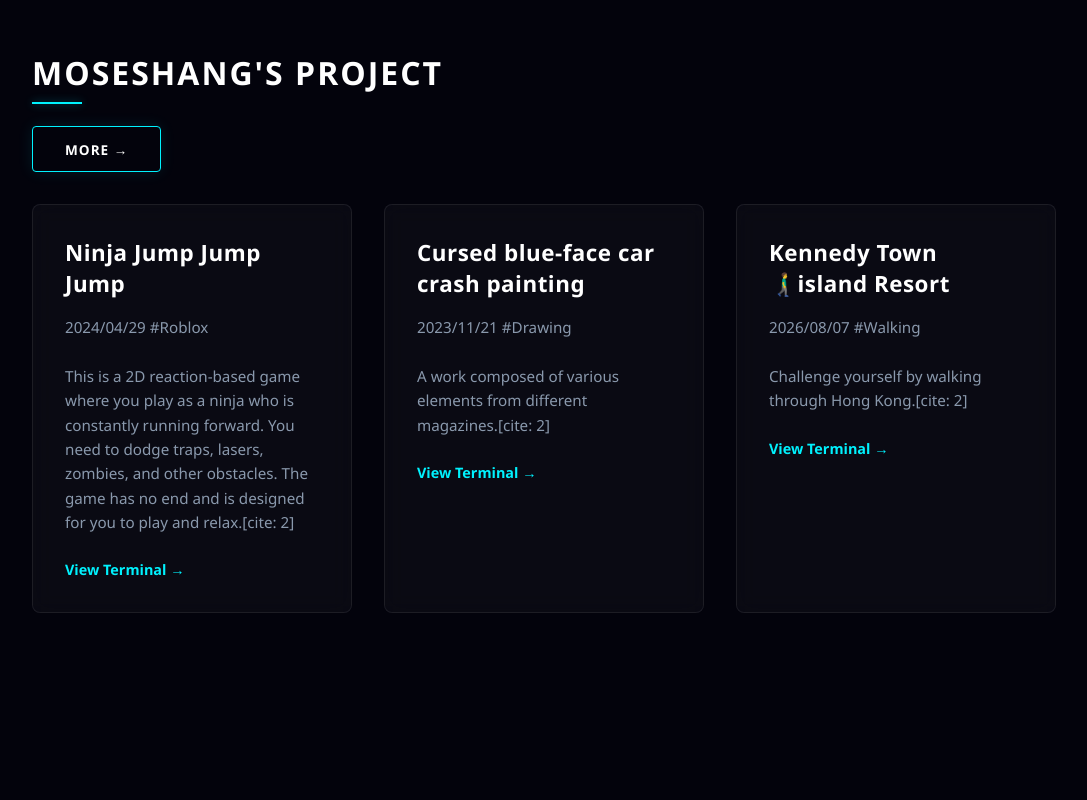
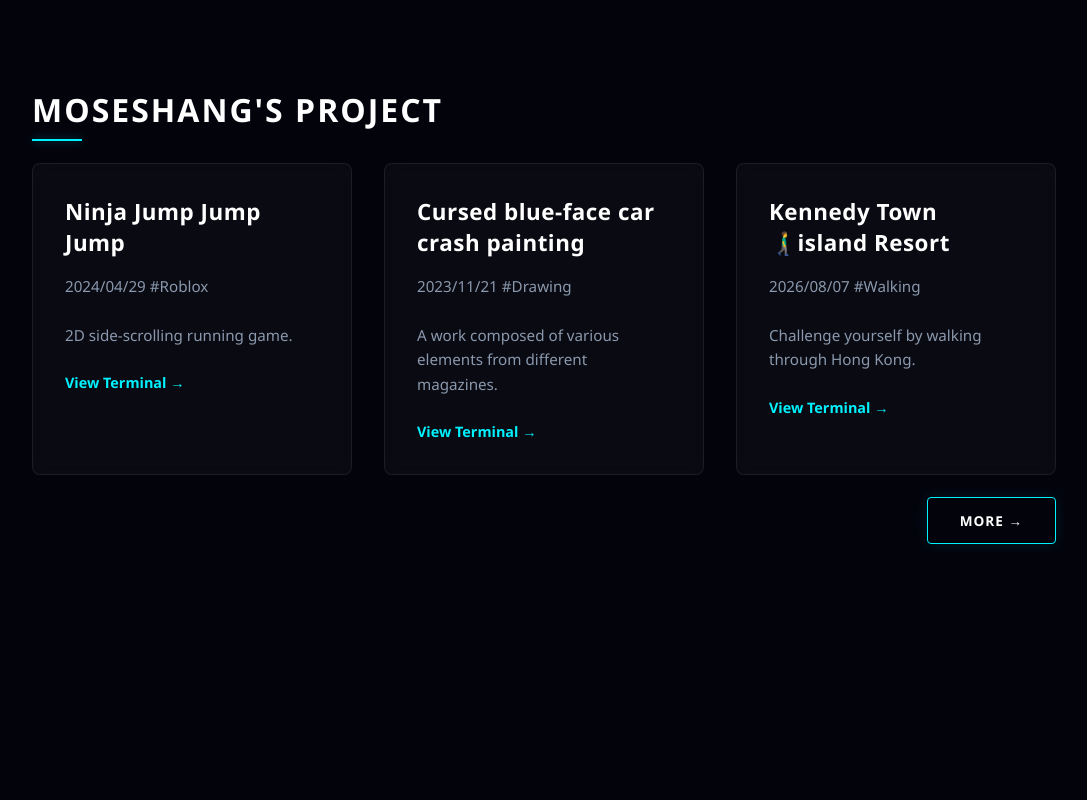
Before and after one commit to Moseshang123/sba, a website: page index.html in a window 1280 px wide. Shown: the part 900-1700 px from the top of the page, without its empty margins (96-1183 px from the left). Drawn offline with Linux system fonts and the light colour scheme.

Commit message:
make again the more

```diff
--- a/index.html
+++ b/index.html
@@ -138,6 +138,7 @@
       border-radius: 4px;
       transition: all 0.3s ease;
       box-shadow: 0 0 15px rgba(0, 242, 254, 0.1);
+     float:right;
     }
 
     .btn:hover {
@@ -145,6 +146,7 @@
       color: #000;
       box-shadow: 0 0 25px var(--accent-glow);
       transform: translateY(-2px);
+
     }
 
     /* --- Section Titles --- */
@@ -279,6 +281,7 @@
         font-size: 0.8rem;
       }
     }
+
   </style>
 </head>
 
@@ -288,6 +291,7 @@
   <header>
     <a href="#" class="logo">Moses<span>Hang</span></a>
     <nav>
+      <a href="index.html">Home</a>
       <a href="#projects">Projects</a>
       <a href="#about">About</a>
       <a href="#contact">Contact</a>
@@ -306,10 +310,7 @@
   <section id="projects">
     <h2 class="section-title">MosesHang's Project</h2>
 
-    <!-- More 按鈕導向 projects.html -->
-    <div style="margin-bottom: 2rem;">
-      <a href="projects.html" class="btn">More &rarr;</a>
-    </div>
+
 
     <div class="projects-grid">
       <div class="project-card">
@@ -317,9 +318,7 @@
         <p>
           2024/04/29 #Roblox
           <br><br>
-          This is a 2D reaction-based game where you play as a ninja who is constantly running forward.
-          You need to dodge traps, lasers, zombies, and other obstacles.
-          The game has no end and is designed for you to play and relax.[cite: 2]
+          2D side-scrolling running game.
         </p>
         <a href="projects.html" class="project-link">View Terminal &rarr;</a>
       </div>
@@ -328,7 +327,7 @@
         <p>
           2023/11/21 #Drawing
           <br><br>
-          A work composed of various elements from different magazines.[cite: 2]
+          A work composed of various elements from different magazines.
         </p>
         <a href="projects.html" class="project-link">View Terminal &rarr;</a>
       </div>
@@ -337,10 +336,19 @@
         <p>
           2026/08/07 #Walking
           <br><br>
-          Challenge yourself by walking through Hong Kong.[cite: 2]
+          Challenge yourself by walking through Hong Kong.
         </p>
         <a href="projects.html" class="project-link">View Terminal &rarr;</a>
       </div>
+
+
+    </div>
+
+     <!-- More 按鈕導向 projects.html -->
+
+     <div style="margin-bottom: 2rem;">
+      <br>
+      <a href="projects.html" class="btn">More &rarr;</a>
     </div>
   </section>
 
```
